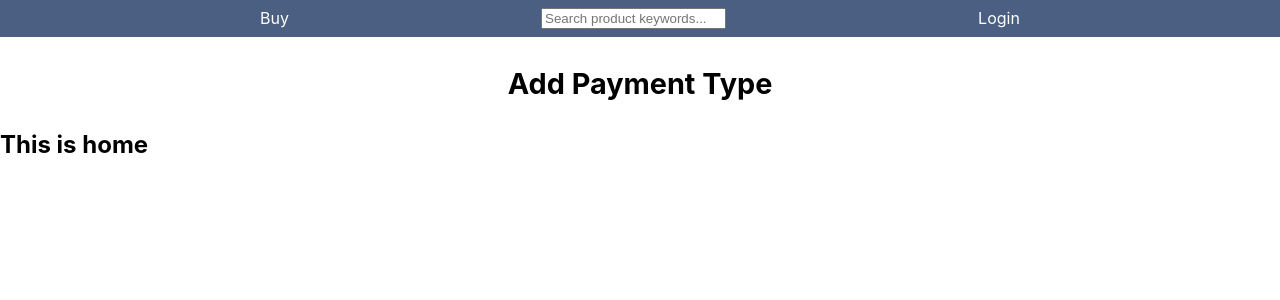
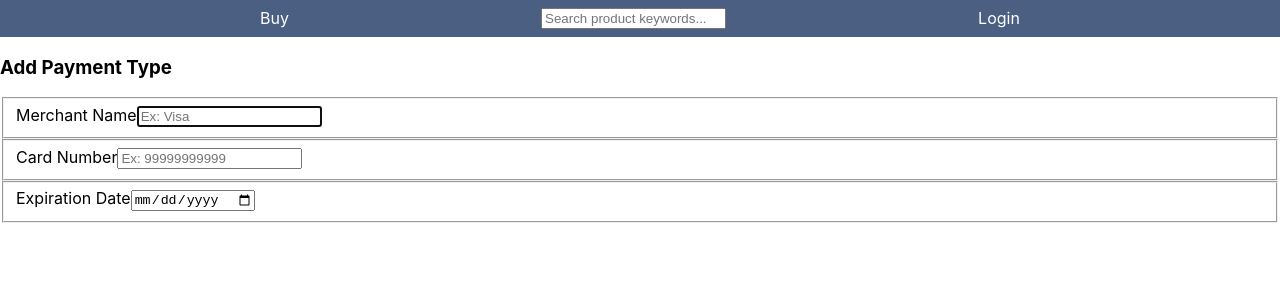
Before and after one commit to sampita/bangazon-client-virtual-magicians-1, a React (Create React App) app in the folder bangazon-react-app/: page /paymentform in a window 1280 px wide. Shown: the top 300 px of the page. Built offline with nearby package versions, Linux system fonts and the light colour scheme.

Commit message:
built payment form

```diff
--- a/bangazon-react-app/src/components/home/UserPaymentForm.js
+++ b/bangazon-react-app/src/components/home/UserPaymentForm.js
@@ -8,16 +8,35 @@ class UserPaymentForm extends Component {
         products: []
     }
 
+    handleInputChange = (evt) => {
+        let stateToChange = {}
+        stateToChange[evt.target.id] = evt.target.value
+        this.setState(stateToChange)
+    }
 
     render() {
         return (
             <>
-                <h3 className="pageTitle">Add Payment Type</h3>
-                <section id="product-location">
-                    <div>
-                        <h2>This is home</h2>
-                    </div>
-                </section>
+                <form onSubmit={this.handleRegister}>
+                <h3>Add Payment Type</h3>
+                <fieldset>
+                    <label>Merchant Name</label>
+                    <input onChange={(evt) => this.handleInputChange(evt)}
+                        placeholder="Ex: Visa"
+                        required autoFocus />
+                </fieldset>
+                <fieldset>
+                    <label>Card Number</label>
+                    <input onChange={(evt) => this.handleInputChange(evt)}
+                        placeholder="Ex: 99999999999"
+                        required />
+                </fieldset>
+                <fieldset>
+                    <label>Expiration Date</label>
+                    <input type="date" onChange={(evt) => this.handleInputChange(evt)}
+                        required />
+                </fieldset>
+                </form>
             </>
         )
     }
```
